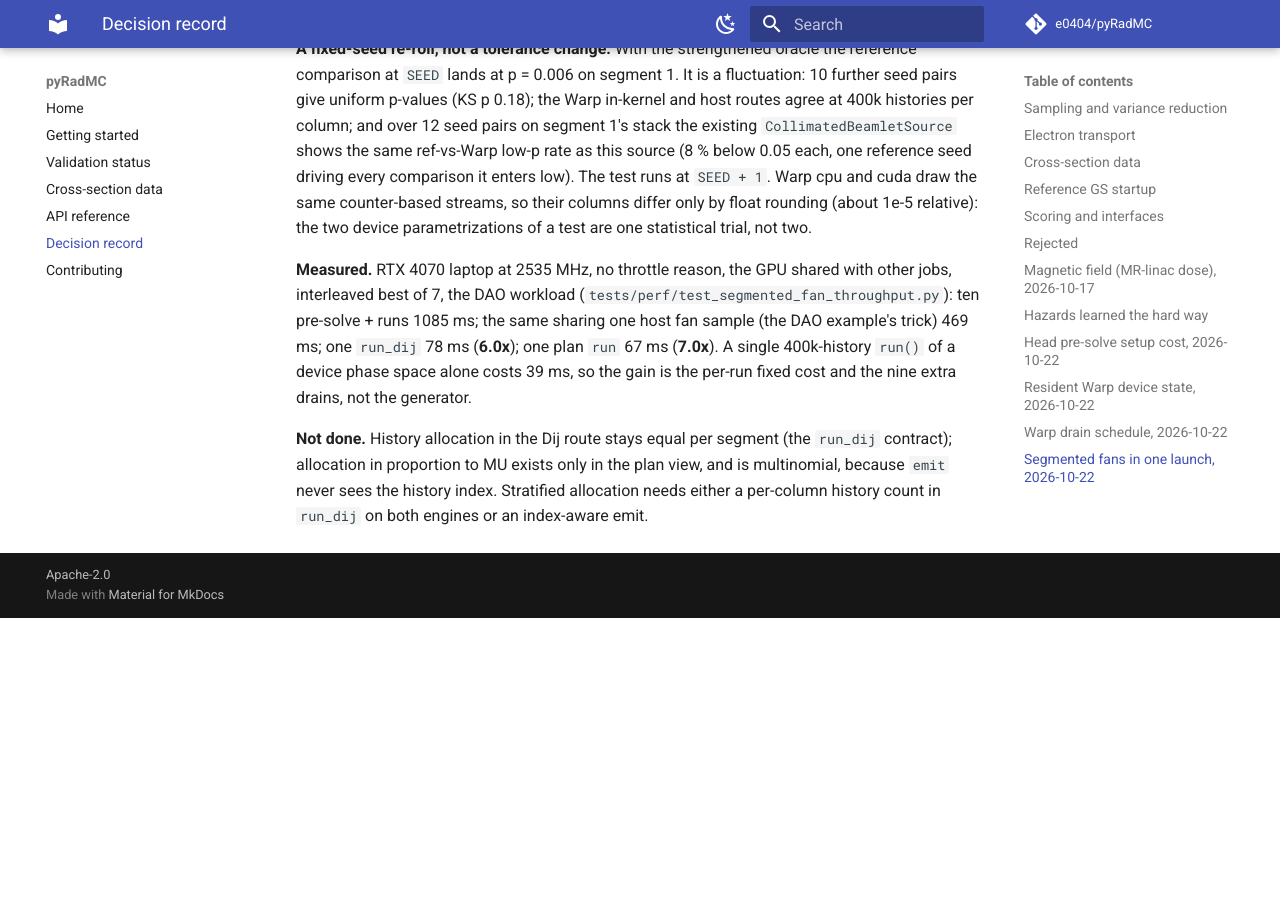
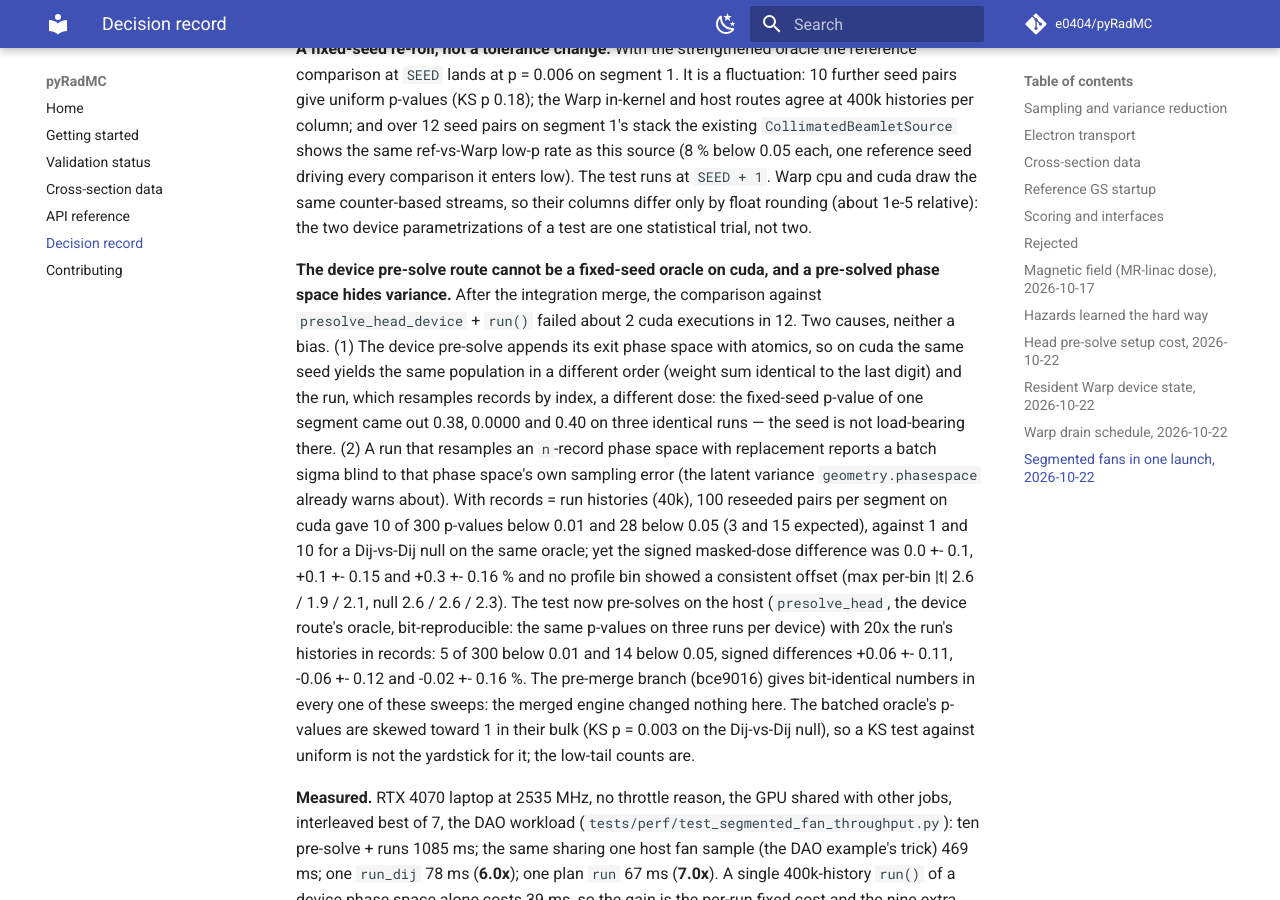
Before and after one commit to e0404/pyRadMC, an MkDocs documentation site: the page built from docs/decisions.md, in a window 1280 px wide and 900 px high, scrolled down 16927 px. Built offline with MkDocs 1.6.1 and Material for MkDocs 9.7.7, drawn with Linux system fonts in a browser that asks for light colours; comment, search, counter and statistics services are not loaded; before the commit the page ends 17545 px from its top, so only the background shows below that.

Commit message:
test(dij): pin the pre-solve comparison on the host
The in-kernel column vs pre-solve + run comparison flaked on cuda after
the integration merge (about 2 of 12 executions). Two causes, no bias:

- The device pre-solve appends its exit phase space with atomics, so
  on cuda one seed gives a reordered population and the resampling run
  a different dose (one segment: p = 0.38, 0.0000, 0.40 on identical
  runs). The seed was not load-bearing.
- Resampling an n-record phase space with replacement, the run's batch
  sigma misses the phase space's latent variance: at 1x, 10 of 300
  reseeded p-values fell below 0.01 (3 expected), while the signed
  difference stayed 0.0-0.3 % +- 0.1-0.16 % with no per-bin offset.

The comparison now uses the host pre-solve (the device route's oracle,
bit-reproducible: identical p on three runs per device), once per
module, with 20x the run's histories in records: 5 of 300 below 0.01
and 14 below 0.05 over 100 seeds. The pre-merge branch gives
bit-identical numbers; the merged engine changed nothing here.

Co-Authored-By: Claude Opus 5.5 <noreply@anthropic.com>

```diff
--- a/docs/decisions.md
+++ b/docs/decisions.md
@@ -700,6 +700,29 @@ low). The test runs at `SEED + 1`. Warp cpu and cuda draw the same counter-based
 streams, so their columns differ only by float rounding (about 1e-5 relative): the two
 device parametrizations of a test are one statistical trial, not two.
 
+**The device pre-solve route cannot be a fixed-seed oracle on cuda, and a pre-solved
+phase space hides variance.** After the integration merge, the comparison against
+`presolve_head_device` + `run()` failed about 2 cuda executions in 12. Two causes, neither
+a bias. (1) The device pre-solve appends its exit phase space with atomics, so on cuda
+the same seed yields the same population in a different order (weight sum identical to
+the last digit) and the run, which resamples records by index, a different dose: the
+fixed-seed p-value of one segment came out 0.38, 0.0000 and 0.40 on three identical runs
+— the seed is not load-bearing there. (2) A run that resamples an `n`-record phase space
+with replacement reports a batch sigma blind to that phase space's own sampling error
+(the latent variance `geometry.phasespace` already warns about). With records = run
+histories (40k), 100 reseeded pairs per segment on cuda gave 10 of 300 p-values below
+0.01 and 28 below 0.05 (3 and 15 expected), against 1 and 10 for a Dij-vs-Dij null on
+the same oracle; yet the signed masked-dose difference was 0.0 +- 0.1, +0.1 +- 0.15 and
++0.3 +- 0.16 % and no profile bin showed a consistent offset (max per-bin |t| 2.6 / 1.9 /
+2.1, null 2.6 / 2.6 / 2.3). The test now pre-solves on the host (`presolve_head`, the
+device route's oracle, bit-reproducible: the same p-values on three runs per device)
+with 20x the run's histories in records: 5 of 300 below 0.01 and 14 below 0.05, signed
+differences +0.06 +- 0.11, -0.06 +- 0.12 and -0.02 +- 0.16 %. The pre-merge branch
+(bce9016) gives bit-identical numbers in every one of these sweeps: the merged engine
+changed nothing here. The batched oracle's p-values are skewed toward 1 in their bulk
+(KS p = 0.003 on the Dij-vs-Dij null), so a KS test against uniform is not the yardstick
+for it; the low-tail counts are.
+
 **Measured.** RTX 4070 laptop at 2535 MHz, no throttle reason, the GPU shared with other
 jobs, interleaved best of 7, the DAO workload (`tests/perf/test_segmented_fan_throughput.py`):
 ten pre-solve + runs 1085 ms; the same sharing one host fan sample (the DAO example's
```
Also changed, not shown: 1 other file.
